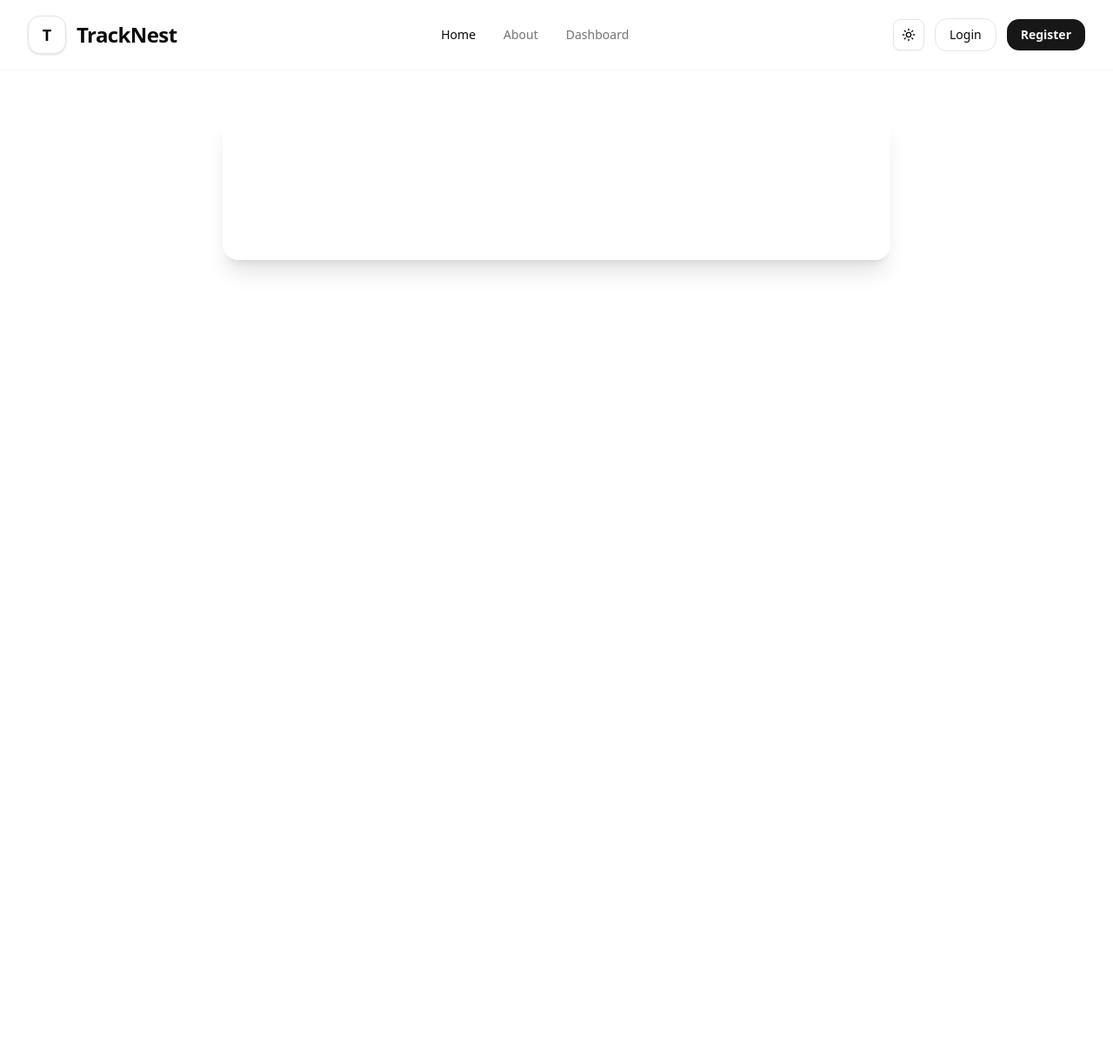
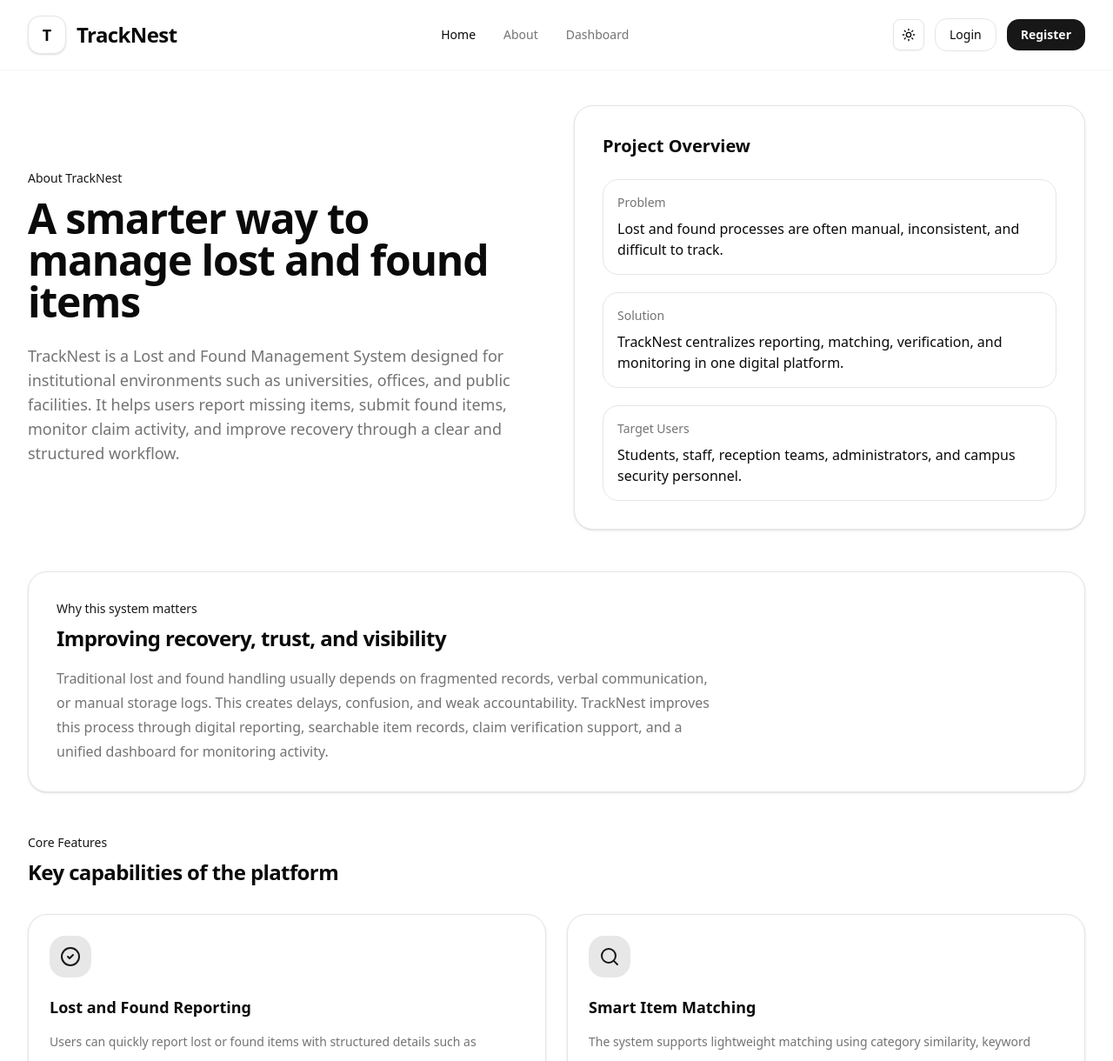
Before and after one commit to LHFahim/tracknest-frontend, a Next.js app: page /about in a window 1280 px wide. Shown: the top 1220 px of the page at 87% size. Before the commit the page ends 801 px from the top, so only its background shows below. Built offline with nearby package versions, Linux system fonts and the light colour scheme.

Commit message:
about page added

```diff
--- a/src/app/(commonLayout)/about/page.tsx
+++ b/src/app/(commonLayout)/about/page.tsx
@@ -1,16 +1,5 @@
-export default function AboutPage() {
-  return (
-    <div className="min-h-[calc(100vh-80px)] bg-background px-4 py-12">
-      <div className="mx-auto max-w-3xl rounded-2xl border border-white/10 bg-white/5 p-8 shadow-xl backdrop-blur">
-        <h1 className="text-3xl font-semibold tracking-tight text-white">
-          About TrackNest
-        </h1>
-        <p className="mt-4 text-base leading-7 text-white/80">
-          TrackNest is a comprehensive platform designed to facilitate...
-        </p>
+import AboutPage from '@/components/modules/about/about-page';
 
-        <div className="mt-6 flex flex-wrap gap-2"></div>
-      </div>
-    </div>
-  );
+export default function AboutRoutePage() {
+  return <AboutPage />;
 }
--- /dev/null
+++ b/src/components/modules/about/about-page.tsx
@@ -0,0 +1,158 @@
+import { CheckCircle2, Search, ShieldCheck, Users } from 'lucide-react';
+
+const features = [
+  {
+    title: 'Lost and Found Reporting',
+    description:
+      'Users can quickly report lost or found items with structured details such as category, location, date, and description.',
+    icon: CheckCircle2,
+  },
+  {
+    title: 'Smart Item Matching',
+    description:
+      'The system supports lightweight matching using category similarity, keyword overlap, and location-based relevance.',
+    icon: Search,
+  },
+  {
+    title: 'Secure Claim Verification',
+    description:
+      'Ownership claims can be reviewed through a controlled workflow to reduce incorrect handovers and improve trust.',
+    icon: ShieldCheck,
+  },
+  {
+    title: 'Institutional Support',
+    description:
+      'The platform is designed for universities, offices, and campuses where lost property handling needs to be organized and scalable.',
+    icon: Users,
+  },
+];
+
+export default function AboutPage() {
+  return (
+    <section className="min-h-screen bg-background px-4 py-10 sm:px-6 lg:px-8">
+      <div className="mx-auto max-w-7xl space-y-12">
+        <div className="grid gap-10 lg:grid-cols-2 lg:items-center">
+          <div>
+            <p className="text-sm font-medium text-primary">About TrackNest</p>
+            <h1 className="mt-3 text-4xl font-bold tracking-tight sm:text-5xl">
+              A smarter way to manage lost and found items
+            </h1>
+            <p className="mt-6 max-w-2xl text-base leading-7 text-muted-foreground sm:text-lg">
+              TrackNest is a Lost and Found Management System designed for
+              institutional environments such as universities, offices, and
+              public facilities. It helps users report missing items, submit
+              found items, monitor claim activity, and improve recovery through
+              a clear and structured workflow.
+            </p>
+          </div>
+
+          <div className="rounded-3xl border border-border bg-card p-8 shadow-sm">
+            <h2 className="text-xl font-semibold">Project Overview</h2>
+            <div className="mt-6 space-y-5">
+              <div className="rounded-2xl border border-border bg-background p-4">
+                <p className="text-sm text-muted-foreground">Problem</p>
+                <p className="mt-2 font-medium">
+                  Lost and found processes are often manual, inconsistent, and
+                  difficult to track.
+                </p>
+              </div>
+
+              <div className="rounded-2xl border border-border bg-background p-4">
+                <p className="text-sm text-muted-foreground">Solution</p>
+                <p className="mt-2 font-medium">
+                  TrackNest centralizes reporting, matching, verification, and
+                  monitoring in one digital platform.
+                </p>
+              </div>
+
+              <div className="rounded-2xl border border-border bg-background p-4">
+                <p className="text-sm text-muted-foreground">Target Users</p>
+                <p className="mt-2 font-medium">
+                  Students, staff, reception teams, administrators, and campus
+                  security personnel.
+                </p>
+              </div>
+            </div>
+          </div>
+        </div>
+
+        <div className="rounded-3xl border border-border bg-card p-8 shadow-sm">
+          <div className="max-w-3xl">
+            <p className="text-sm font-medium text-primary">Why this system matters</p>
+            <h2 className="mt-2 text-2xl font-bold tracking-tight">
+              Improving recovery, trust, and visibility
+            </h2>
+            <p className="mt-4 text-sm leading-7 text-muted-foreground sm:text-base">
+              Traditional lost and found handling usually depends on fragmented
+              records, verbal communication, or manual storage logs. This creates
+              delays, confusion, and weak accountability. TrackNest improves this
+              process through digital reporting, searchable item records, claim
+              verification support, and a unified dashboard for monitoring
+              activity.
+            </p>
+          </div>
+        </div>
+
+        <div>
+          <div className="max-w-2xl">
+            <p className="text-sm font-medium text-primary">Core Features</p>
+            <h2 className="mt-2 text-2xl font-bold tracking-tight">
+              Key capabilities of the platform
+            </h2>
+          </div>
+
+          <div className="mt-8 grid gap-6 md:grid-cols-2">
+            {features.map((feature) => {
+              const Icon = feature.icon;
+
+              return (
+                <div
+                  key={feature.title}
+                  className="rounded-3xl border border-border bg-card p-6 shadow-sm"
+                >
+                  <div className="inline-flex rounded-2xl bg-primary/10 p-3 text-primary">
+                    <Icon className="h-6 w-6" />
+                  </div>
+
+                  <h3 className="mt-5 text-lg font-semibold">{feature.title}</h3>
+                  <p className="mt-3 text-sm leading-7 text-muted-foreground">
+                    {feature.description}
+                  </p>
+                </div>
+              );
+            })}
+          </div>
+        </div>
+
+        <div className="grid gap-6 lg:grid-cols-3">
+          <div className="rounded-3xl border border-border bg-card p-6 shadow-sm">
+            <p className="text-sm font-medium text-primary">Step 1</p>
+            <h3 className="mt-2 text-lg font-semibold">Report an item</h3>
+            <p className="mt-3 text-sm leading-7 text-muted-foreground">
+              A user submits a lost or found report with essential details
+              including item category, location, time, and description.
+            </p>
+          </div>
+
+          <div className="rounded-3xl border border-border bg-card p-6 shadow-sm">
+            <p className="text-sm font-medium text-primary">Step 2</p>
+            <h3 className="mt-2 text-lg font-semibold">Review and match</h3>
+            <p className="mt-3 text-sm leading-7 text-muted-foreground">
+              The system compares item details and supports staff in reviewing
+              potential matches and related reports.
+            </p>
+          </div>
+
+          <div className="rounded-3xl border border-border bg-card p-6 shadow-sm">
+            <p className="text-sm font-medium text-primary">Step 3</p>
+            <h3 className="mt-2 text-lg font-semibold">Verify claim</h3>
+            <p className="mt-3 text-sm leading-7 text-muted-foreground">
+              Ownership claims are checked before item release to maintain a
+              secure and accountable recovery process.
+            </p>
+          </div>
+        </div>
+      </div>
+    </section>
+  );
+}
```
